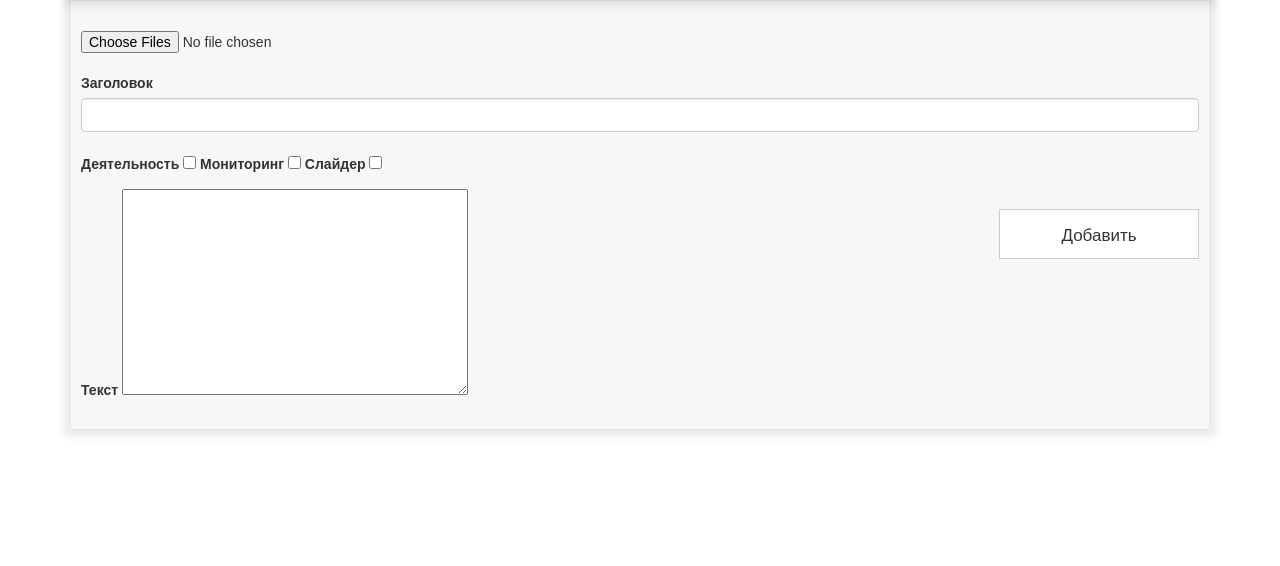
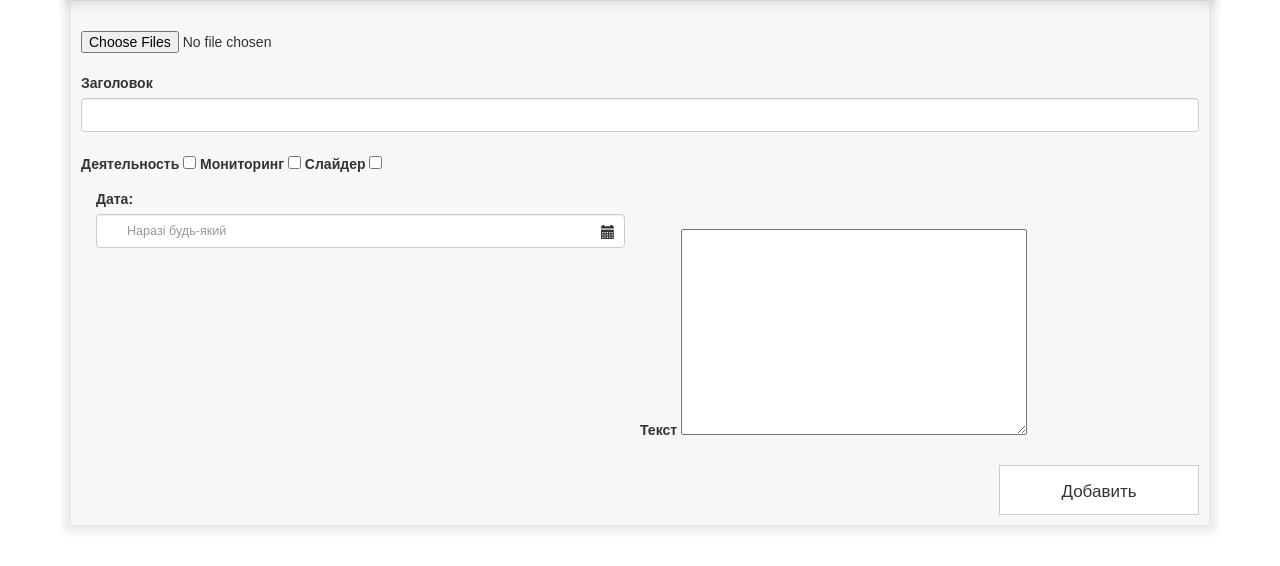
Before and after one commit to PavelRem/VPG, a Django app: template myadmin/templates/news_add.html in a window 1280 px wide. Shown: the part 42-608 px from the top of the page. Run offline with Django 3.2, Linux system fonts and the light colour scheme; the template is opened without the code that fills it, so the values that code supplies are empty; some libraries are stand-ins or nearby versions.

Commit message:
admin changes

```diff
--- a/myadmin/templates/news_add.html
+++ b/myadmin/templates/news_add.html
@@ -2,6 +2,11 @@
 {% load staticfiles %}
 
 {% block body %}
+
+<script type="text/javascript" src="http://code.jquery.com/jquery-1.8.2.js"></script>
+<script type="text/javascript" src="https://ajax.googleapis.com/ajax/libs/jqueryui/1.8.11/jquery-ui.min.js"></script>
+<link rel="stylesheet" href="http://ajax.googleapis.com/ajax/libs/jqueryui/1.8.14/themes/base/jquery-ui.css" type="text/css" media="all">
+
 
 <style>
     #photo{
@@ -22,6 +27,30 @@
     .inner-content{
         overflow: hidden;
     }
+
+    .datepicker {
+      z-index: 100;
+    }
+
+.inner-addon {
+  position: relative;
+}
+
+/* style glyph */
+.inner-addon .glyphicon {
+  position: absolute;
+  padding: 10px;
+  pointer-events: none;
+}
+
+/* align glyph */
+.left-addon .glyphicon  { left:  0px;}
+.right-addon .glyphicon { right: 0px;}
+
+/* add padding  */
+.left-addon input  { padding-left:  30px; }
+.right-addon input { padding-right: 30px; }
+
 </style>
 <div class="container">
    <div class="inner-content">
@@ -37,6 +66,13 @@
         <input type="checkbox" name="monitor" id="news-title" >
         <label for="#activity">Слайдер</label>
         <input type="checkbox" name="slider" id="news-title"><br>
+        <div class="form-group col-md-6">
+           <label class="control-label" for="datefrom" > Дата:</label>
+           <div class="inner-addon right-addon">
+             <i class="glyphicon glyphicon-calendar"></i>
+             <input name="datefrom" style="font-size: 90%;" id="datefrom" data-provide="datepicker" type="text" class="form-control" placeholder="Наразі будь-який" />
+          </div>
+        </div> <br><br>
         <label for="#text">Текст</label>
       <textarea name="text" rows="10" cols="40" id="text"></textarea>
       <button id="add-news" type="submit" class="btn btn-default"> Добавить </button>
@@ -44,6 +80,28 @@
     </div>
 </div>
 
+<script>
+
+  $.datepicker.regional['it'] = {
+      monthNames: ['Січень','Лютий','Березень','Квітень','Травень','Червень', 'Липень','Серпень','Вересень','Жовтень','Листопад','Грудень'], // set month names
+      monthNamesShort: ['Gen','Feb','Mar','Apr','Mag','Giu','Lug','Ago','Set','Ott','Nov','Dic'], // set short month names
+      dayNames: ['Понеділок','Вівторок','Середа','Четвер',"П'ятниця",'Субота','Неділя'], // set days names
+      dayNamesShort: ['ПН','ВВ','СР','ЧТ','ПТ','СБ','НД'], // set short day names
+      dayNamesMin: ['ПН','ВВ','СР','ЧТ','ПТ','СБ','НД'], // set more short days names
+      dateFormat: 'dd/mm/yy' // set format date
+  };
+
+  $.datepicker.setDefaults($.datepicker.regional['it']);
+
+  $('#datefrom').datepicker({
+      format: 'mm-dd-yyyy',
+  });
+
+  $('#dateto').datepicker({
+      format: 'mm-dd-yyyy',
+  });
+
+</script>
 
   <script>
   tinymce.init({
```
Also changed, not shown: myadmin/templates/news_update.html (+25 -1 lines), myadmin/views.py (+15 -2 lines).
